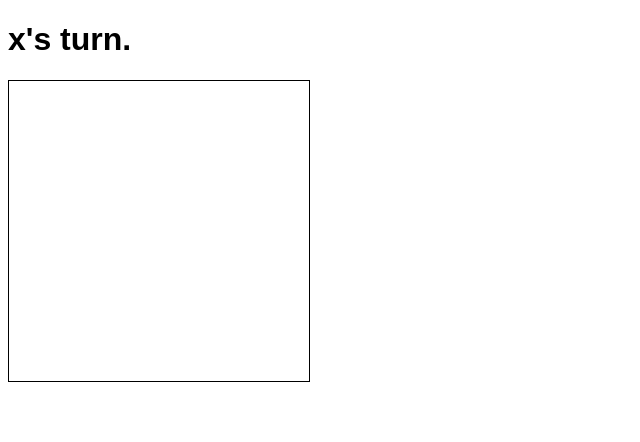
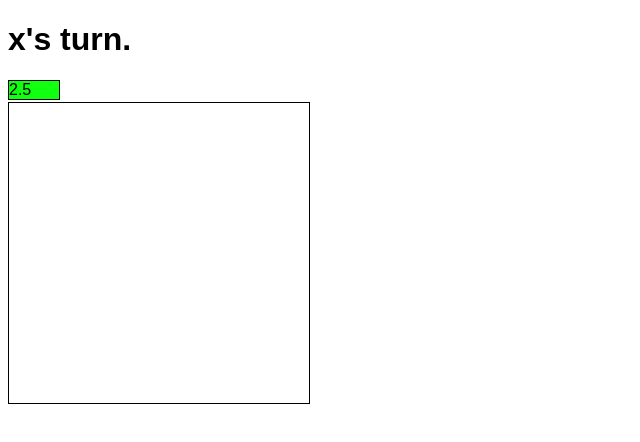
Before and after one commit to jPuddle/web-assignment-3, a website built with Parcel: page index.html in a window 1280 px wide. Shown: the whole page, without its empty margins (0-640 px from the left). Built offline with nearby package versions, Linux system fonts and the light colour scheme.

Commit message:
add turn timer

```diff
--- a/index.html
+++ b/index.html
@@ -9,6 +9,7 @@
 
   <body>
     <h1 id="active-player-indicator">x's turn.</h1>
+    <div id="timer-bar" class="timer-bar" style="width: 15px;">.</div>
     <table id="board"></table>
   </body>
 </html>
--- a/src/index.js
+++ b/src/index.js
@@ -2,9 +2,13 @@ import "./styles.css";
 
 const BOARD_SIZE = 5;
 const WINNING_SCORE = 5;
+const TURN_TIMER = 100;
 let board_state = [];
-let activePlayer = 0;
+let activePlayer = 1;
 const symbols = ["x", "o"];
+let time = TURN_TIMER;
+let timerInterval;
+let gameRunning = false;
 
 if (document.readyState !== "loading") {
   // Document ready, executing
@@ -37,22 +41,40 @@ function initializeCode() {
       });
     }
   }
+  gameRunning = true;
+  changeActivePlayer();
 }
 
 function cellClicked(cell, x, y) {
-  if (board_state[y][x] === "") {
+  if (board_state[y][x] === "" && gameRunning) {
     board_state[y][x] = cell.className = cell.innerHTML = symbols[activePlayer];
     if (checkWinCondition(x, y)) {
       alert("Player " + (activePlayer + 1) + " won!");
+      clearInterval(timerInterval);
+      gameRunning = false;
+    } else {
+      changeActivePlayer();
     }
-    changeActivePlayer();
   }
 }
 
 function changeActivePlayer() {
+  clearInterval(timerInterval);
+  time = TURN_TIMER;
   activePlayer = activePlayer === 1 ? 0 : 1;
   document.getElementById("active-player-indicator").innerHTML =
     symbols[activePlayer] + "'s turn.";
+  timerInterval = setInterval(updateTimerBar, 100);
+  function updateTimerBar() {
+    const timerBar = document.getElementById("timer-bar");
+    time--;
+    timerBar.innerHTML = time / 10;
+    timerBar.style.width = time * 2 + "px";
+    if (time <= 0) {
+      time = TURN_TIMER;
+      changeActivePlayer();
+    }
+  }
 }
 
 function checkWinCondition(x, y) {
--- a/src/styles.css
+++ b/src/styles.css
@@ -22,3 +22,10 @@ td {
 .o {
   background-color: #fa8072;
 }
+
+.timer-bar {
+  border: 1px solid black;
+  height: 40;
+  background-color: #11ff11;
+  margin-bottom: 2px;
+}
```
